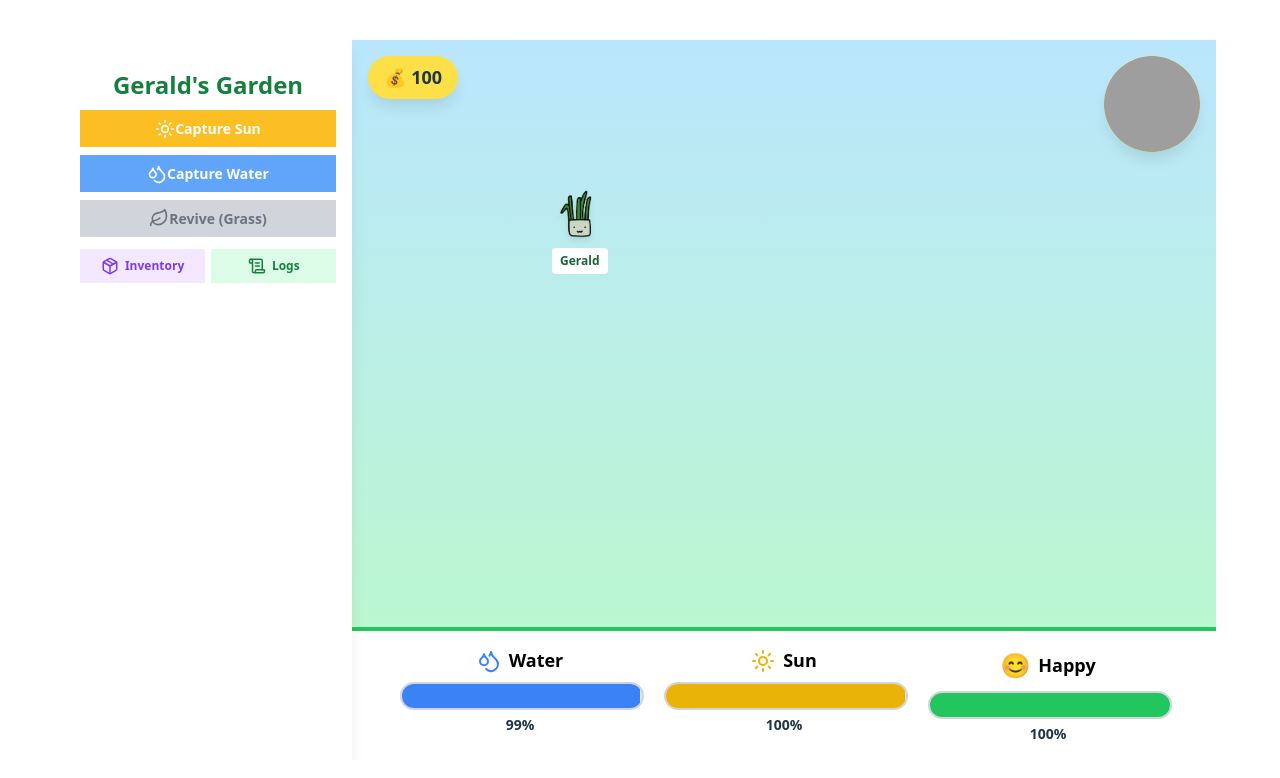
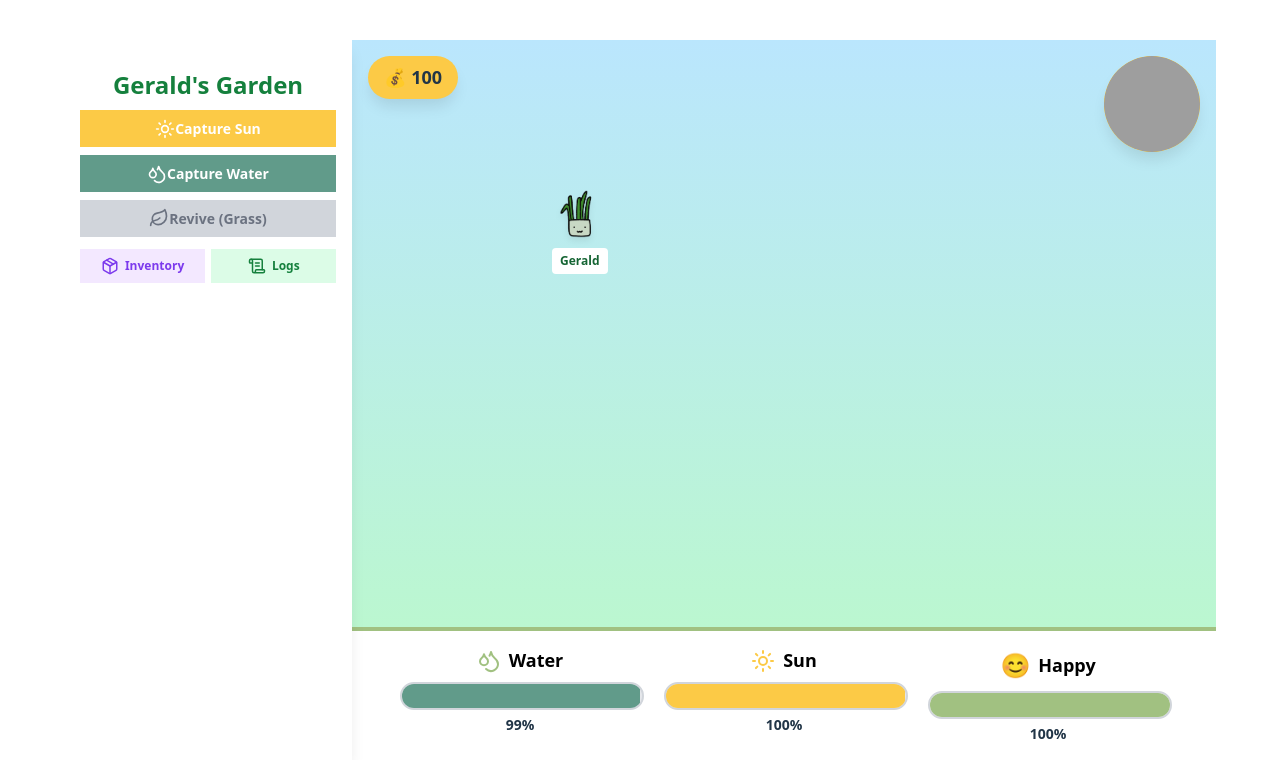
Before and after one commit to HKhan-5/Tamagotchi-Gerald, a React (Vite) app in the folder tamagotchi-gerald-app/: page / in a window 1280 px wide. Shown: the top 778 px of the page. Built offline with nearby package versions, Linux system fonts and the light colour scheme; grey boxes are pictures that could not be loaded; the HTML template or start-up script is replaced by a standard one.

Commit message:
changed some colours

```diff
--- a/tamagotchi-gerald-app/src/mainScreen.jsx
+++ b/tamagotchi-gerald-app/src/mainScreen.jsx
@@ -546,13 +546,13 @@ export default function GeraldTamagotchi() {
                 flexDirection: isMobile ? 'column' : 'row',
                 gap: isMobile ? '0.25rem' : '0.5rem',
               }}>
-                <Droplets color="#3b82f6" size={isMobile ? 20 : 24} />
+                <Droplets color="#A1C181" size={isMobile ? 20 : 24} />
                 <span style={{ fontWeight: 'bold', fontSize: isMobile ? '0.75rem' : '1.125rem' }}>Water</span>
               </div>
               <div style={styles.statBar}>
                 <div
                   style={{
-                    backgroundColor: '#3b82f6',
+                    backgroundColor: '#619B8A',
                     height: '100%',
                     transition: 'width 0.3s',
                     width: `${gerald.water}%`,
@@ -570,13 +570,13 @@ export default function GeraldTamagotchi() {
                 flexDirection: isMobile ? 'column' : 'row',
                 gap: isMobile ? '0.25rem' : '0.5rem',
               }}>
-                <Sun color="#eab308" size={isMobile ? 20 : 24} />
+                <Sun color="#FCCA46" size={isMobile ? 20 : 24} />
                 <span style={{ fontWeight: 'bold', fontSize: isMobile ? '0.75rem' : '1.125rem' }}>Sun</span>
               </div>
               <div style={styles.statBar}>
                 <div
                   style={{
-                    backgroundColor: '#eab308',
+                    backgroundColor: '#FCCA46',
                     height: '100%',
                     transition: 'width 0.3s',
                     width: `${gerald.sun}%`,
@@ -600,7 +600,7 @@ export default function GeraldTamagotchi() {
               <div style={styles.statBar}>
                 <div
                   style={{
-                    backgroundColor: '#22c55e',
+                    backgroundColor: '#A1C181',
                     height: '100%',
                     transition: 'width 0.3s',
                     width: `${gerald.happiness}%`,
--- a/tamagotchi-gerald-app/src/styles.ts
+++ b/tamagotchi-gerald-app/src/styles.ts
@@ -46,11 +46,11 @@ export const styles = {
     fontSize: '0.875rem',
   },
   buttonSun: {
-    backgroundColor: '#fbbf24',
+    backgroundColor: '#FCCA46',
     color: 'white',
   },
   buttonWater: {
-    backgroundColor: '#60a5fa',
+    backgroundColor: '#619B8A',
     color: 'white',
   },
   buttonGrass: {
@@ -133,7 +133,7 @@ export const styles = {
     position: 'absolute',
     top: '1rem',
     left: '1rem',
-    backgroundColor: '#fde047',
+    backgroundColor: '#FCCA46',
     padding: '0.5rem 1rem',
     borderRadius: '9999px',
     fontWeight: 'bold',
@@ -172,7 +172,7 @@ export const styles = {
   },
   statsBar: {
     backgroundColor: 'white',
-    borderTop: '4px solid #22c55e',
+    borderTop: '4px solid #A1C181',
     padding: '1rem',
     boxShadow: '0 -4px 6px -1px rgba(0, 0, 0, 0.1)',
     flexShrink: 0,
```
